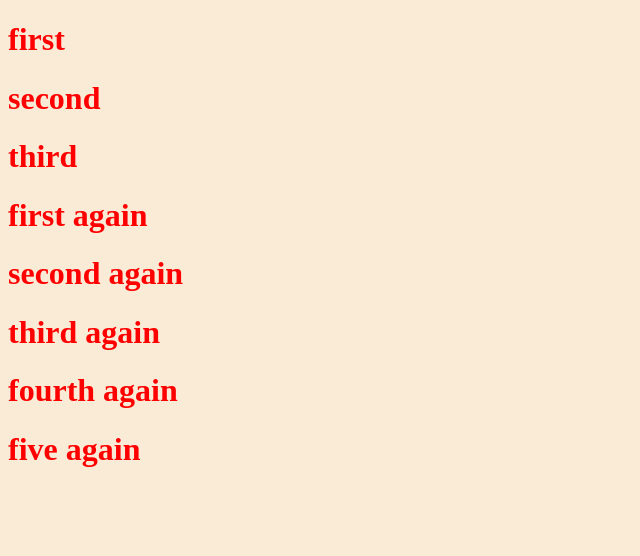
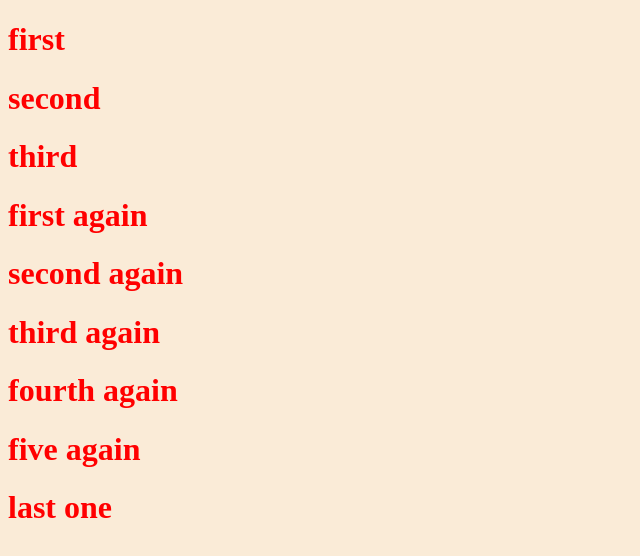
Before and after one commit to legend7x/lec7, a plain HTML site: page index.html in a window 1280 px wide. Shown: the whole page, without its empty margins (0-640 px from the left). Drawn offline with Linux system fonts and the light colour scheme.

Commit message:
Update index.html adding last one

```diff
--- a/index.html
+++ b/index.html
@@ -15,5 +15,6 @@
     <h1>third again</h1>
     <h1>fourth again</h1>
     <h1>five again</h1>
+    <h1>last one</h1>
 </body>
 </html>
```
